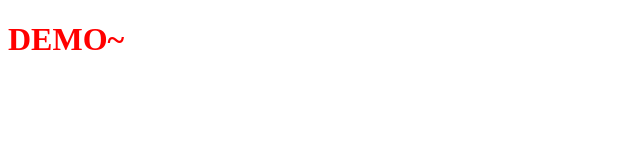
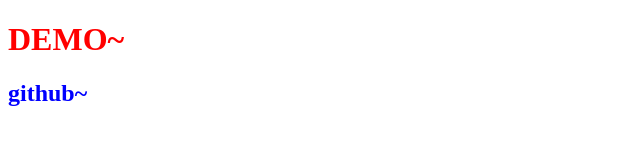
Before and after one commit to honda15/githubdemo1, a plain HTML site: page index.html in a window 1280 px wide. Shown: the whole page, without its empty margins (0-640 px from the left). Drawn offline with Linux system fonts and the light colour scheme.

Commit message:
更新h2

```diff
--- a/index.html
+++ b/index.html
@@ -8,5 +8,6 @@
 </head>
 <body>
     <h1>DEMO~</h1>
+    <h2>github~</h2>
 </body>
 </html>
```
